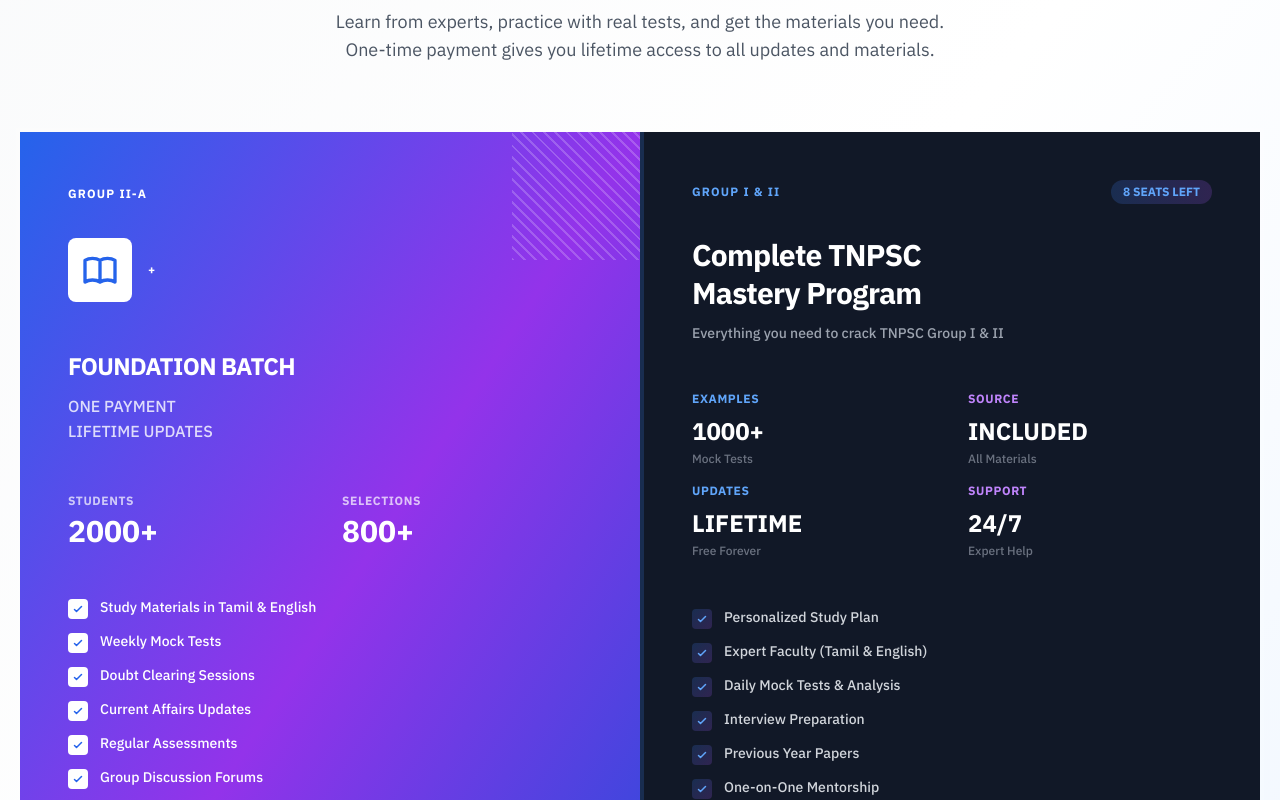
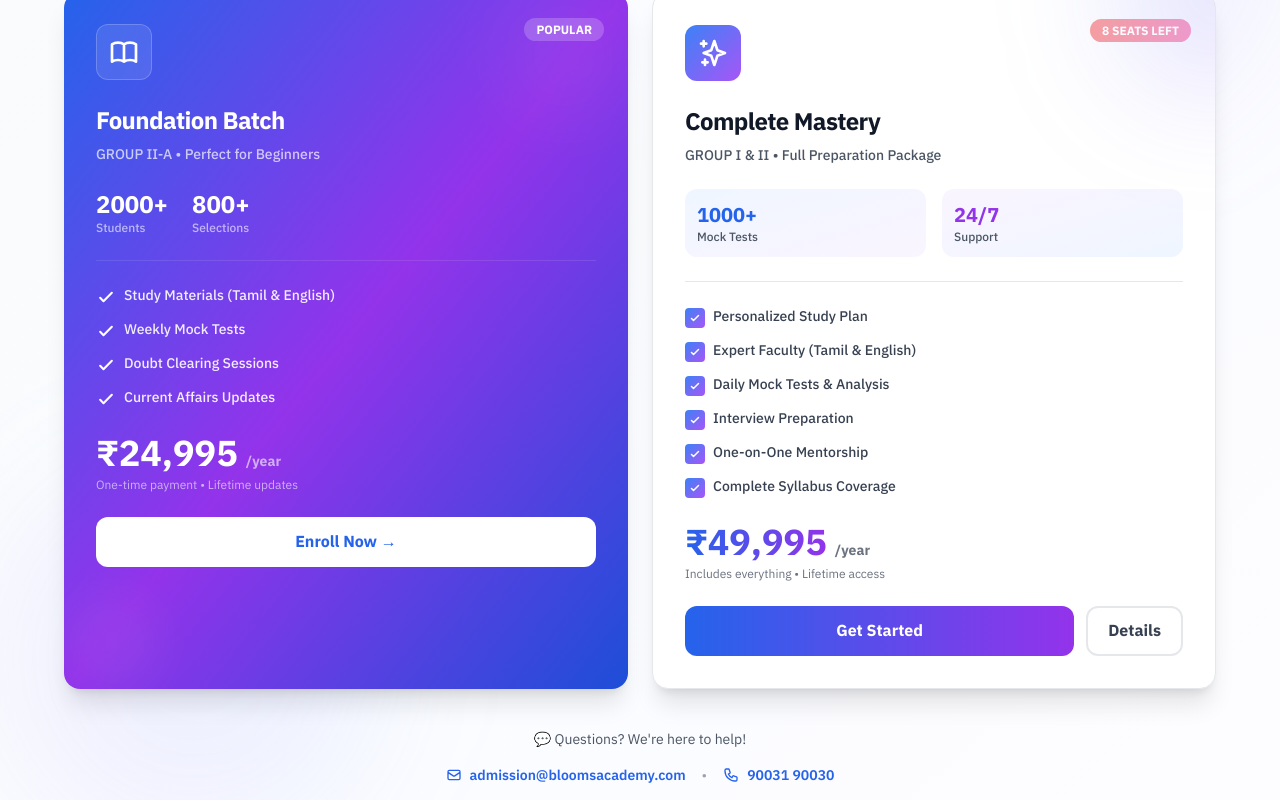
Before and after one commit to Dharshaneshwaran/Bloomes-IAS-Academy, a Next.js app: page / in a window 1280 px wide. Shown: the part 2220-3020 px from the top of the page. Built offline with nearby package versions, Linux system fonts and the light colour scheme; a web font is replaced by a local one.

Commit message:
Redesign PricingCards: balanced sizes, modern cards with creative animations

```diff
--- a/src/components/modules/PricingCards.tsx
+++ b/src/components/modules/PricingCards.tsx
@@ -1,230 +1,238 @@
 'use client';
 
 import React from 'react';
+import { motion } from 'framer-motion';
 
 export default function PricingCards() {
   return (
-    <section className="py-20 bg-gradient-to-br from-gray-50 via-white to-blue-50 relative overflow-hidden">
-      {/* Diagonal stripe background pattern like Motion+ */}
-      <div className="absolute top-0 left-0 w-64 h-64 opacity-10">
-        <div className="absolute inset-0" style={{
-          backgroundImage: 'repeating-linear-gradient(45deg, #fff 0px, #fff 2px, transparent 2px, transparent 8px)',
-        }}></div>
-      </div>
+    <section className="py-16 bg-gradient-to-br from-gray-50 via-blue-50/30 to-purple-50/30 relative overflow-hidden">
+      {/* Animated Background Orbs */}
+      <div className="absolute top-0 right-0 w-96 h-96 bg-gradient-to-br from-blue-400/10 to-purple-400/10 rounded-full blur-3xl"></div>
+      <div className="absolute bottom-0 left-0 w-96 h-96 bg-gradient-to-tr from-purple-400/10 to-blue-400/10 rounded-full blur-3xl"></div>
 
-      <div className="container mx-auto px-4">
+      <div className="container mx-auto px-4 relative z-10">
         {/* Header */}
-        <div className="text-center mb-16">
-          <div className="inline-block bg-gradient-to-r from-blue-600 to-purple-600 text-white px-4 py-1.5 rounded-full text-xs font-bold tracking-wider mb-4">
+        <motion.div
+          initial={{ opacity: 0, y: 20 }}
+          whileInView={{ opacity: 1, y: 0 }}
+          viewport={{ once: true }}
+          className="text-center mb-12"
+        >
+          <div className="inline-flex items-center gap-2 bg-gradient-to-r from-blue-600 to-purple-600 text-white px-5 py-2 rounded-full text-xs font-bold tracking-wider mb-4 shadow-lg">
+            <span className="w-2 h-2 bg-white rounded-full animate-pulse"></span>
             BLOOMS+ COURSES
           </div>
-          <h2 className="text-5xl md:text-6xl font-black text-gray-900 mb-4 tracking-tight">
-            Master TNPSC with
-            <br />
-            <span className="bg-gradient-to-r from-blue-600 to-purple-600 bg-clip-text text-transparent">Blooms Academy+</span>
+          <h2 className="text-4xl md:text-5xl font-black text-gray-900 mb-3 tracking-tight">
+            Choose Your <span className="bg-gradient-to-r from-blue-600 via-purple-600 to-blue-700 bg-clip-text text-transparent">Success Path</span>
           </h2>
-          <p className="text-gray-600 text-lg max-w-3xl mx-auto">
-            Learn from experts, practice with real tests, and get the materials you need.
-            <br />
-            One-time payment gives you lifetime access to all updates and materials.
+          <p className="text-gray-600 text-base max-w-2xl mx-auto">
+            Flexible plans designed for TNPSC aspirants at every stage
           </p>
-        </div>
+        </motion.div>
 
         {/* Cards Container */}
-        <div className="grid grid-cols-1 lg:grid-cols-2 gap-0 max-w-7xl mx-auto border-4 border-white/10">
+        <div className="grid grid-cols-1 lg:grid-cols-2 gap-6 max-w-6xl mx-auto">
 
-          {/* LEFT CARD - Blue-Purple Bold Card */}
-          <div className="bg-gradient-to-br from-blue-600 via-purple-600 to-blue-700 p-12 relative overflow-hidden">
-            {/* Diagonal stripes */}
-            <div className="absolute top-0 right-0 w-32 h-32 opacity-20">
-              <div className="absolute inset-0" style={{
-                backgroundImage: 'repeating-linear-gradient(45deg, #fff 0px, #fff 2px, transparent 2px, transparent 8px)',
-              }}></div>
-            </div>
+          {/* LEFT CARD - Foundation Batch */}
+          <motion.div
+            initial={{ opacity: 0, x: -30 }}
+            whileInView={{ opacity: 1, x: 0 }}
+            viewport={{ once: true }}
+            transition={{ delay: 0.1 }}
+            className="group relative bg-gradient-to-br from-blue-600 via-purple-600 to-blue-700 p-8 rounded-2xl overflow-hidden shadow-xl hover:shadow-2xl transition-all duration-300"
+          >
+            {/* Floating shapes */}
+            <div className="absolute top-0 right-0 w-32 h-32 bg-white/5 rounded-full blur-2xl group-hover:scale-150 transition-transform duration-700"></div>
+            <div className="absolute bottom-0 left-0 w-24 h-24 bg-white/5 rounded-full blur-xl"></div>
 
-            {/* Badge */}
-            <div className="mb-8">
-              <span className="text-white text-xs font-bold tracking-widest">GROUP II-A</span>
+            {/* Popular Badge */}
+            <div className="absolute top-6 right-6">
+              <span className="bg-white/20 backdrop-blur-sm text-white px-3 py-1 rounded-full text-xs font-bold">
+                POPULAR
+              </span>
             </div>
 
             {/* Icon */}
-            <div className="mb-12 flex items-center gap-4">
-              <div className="w-16 h-16 bg-white rounded-lg flex items-center justify-center">
-                <svg className="w-10 h-10 text-blue-600" fill="none" viewBox="0 0 24 24" stroke="currentColor">
+            <div className="mb-6">
+              <div className="w-14 h-14 bg-white/10 backdrop-blur-md rounded-xl flex items-center justify-center border border-white/20">
+                <svg className="w-8 h-8 text-white" fill="none" viewBox="0 0 24 24" stroke="currentColor">
                   <path strokeLinecap="round" strokeLinejoin="round" strokeWidth={2} d="M12 6.253v13m0-13C10.832 5.477 9.246 5 7.5 5S4.168 5.477 3 6.253v13C4.168 18.477 5.754 18 7.5 18s3.332.477 4.5 1.253m0-13C13.168 5.477 14.754 5 16.5 5c1.747 0 3.332.477 4.5 1.253v13C19.832 18.477 18.247 18 16.5 18c-1.746 0-3.332.477-4.5 1.253" />
                 </svg>
               </div>
-              <div className="text-white text-xs font-bold tracking-wider">+</div>
             </div>
 
             {/* Title */}
-            <div className="mb-12">
-              <h3 className="text-white text-2xl font-black mb-3 tracking-tight">
-                FOUNDATION BATCH
+            <div className="mb-6">
+              <h3 className="text-white text-2xl font-black mb-2 tracking-tight">
+                Foundation Batch
               </h3>
-              <p className="text-white/80 font-medium">
-                ONE PAYMENT
-                <br />
-                LIFETIME UPDATES
+              <p className="text-white/70 text-sm font-medium">
+                GROUP II-A • Perfect for Beginners
               </p>
             </div>
 
-            {/* Stats Grid */}
-            <div className="grid grid-cols-2 gap-6 mb-12">
+            {/* Stats */}
+            <div className="flex gap-6 mb-6 pb-6 border-b border-white/10">
               <div>
-                <div className="text-xs text-white/70 font-bold tracking-wider mb-1">STUDENTS</div>
-                <div className="text-white text-3xl font-black">2000+</div>
+                <div className="text-white text-2xl font-black">2000+</div>
+                <div className="text-white/60 text-xs font-medium">Students</div>
               </div>
               <div>
-                <div className="text-xs text-white/70 font-bold tracking-wider mb-1">SELECTIONS</div>
-                <div className="text-white text-3xl font-black">800+</div>
+                <div className="text-white text-2xl font-black">800+</div>
+                <div className="text-white/60 text-xs font-medium">Selections</div>
               </div>
             </div>
 
-            {/* Features List */}
-            <div className="space-y-3 mb-12">
+            {/* Features */}
+            <div className="space-y-3 mb-6">
               {[
-                'Study Materials in Tamil & English',
+                'Study Materials (Tamil & English)',
                 'Weekly Mock Tests',
                 'Doubt Clearing Sessions',
-                'Current Affairs Updates',
-                'Regular Assessments',
-                'Group Discussion Forums'
+                'Current Affairs Updates'
               ].map((feature, i) => (
-                <div key={i} className="flex items-start gap-3">
-                  <div className="w-5 h-5 bg-white rounded flex items-center justify-center flex-shrink-0 mt-0.5">
-                    <svg className="w-3 h-3 text-blue-600" fill="none" viewBox="0 0 24 24" stroke="currentColor">
-                      <path strokeLinecap="round" strokeLinejoin="round" strokeWidth={3} d="M5 13l4 4L19 7" />
-                    </svg>
-                  </div>
-                  <span className="text-white font-medium text-sm">{feature}</span>
+                <div key={i} className="flex items-start gap-2">
+                  <svg className="w-5 h-5 text-white flex-shrink-0 mt-0.5" fill="none" viewBox="0 0 24 24" stroke="currentColor">
+                    <path strokeLinecap="round" strokeLinejoin="round" strokeWidth={2.5} d="M5 13l4 4L19 7" />
+                  </svg>
+                  <span className="text-white/90 text-sm font-medium">{feature}</span>
                 </div>
               ))}
             </div>
 
             {/* Price */}
-            <div className="mb-8">
+            <div className="mb-6">
               <div className="flex items-baseline gap-2">
-                <span className="text-5xl font-black text-white">₹24,995</span>
-                <span className="text-white/70 font-bold">/year</span>
+                <span className="text-4xl font-black text-white">₹24,995</span>
+                <span className="text-white/60 font-bold text-sm">/year</span>
               </div>
+              <p className="text-white/60 text-xs mt-1">One-time payment • Lifetime updates</p>
             </div>
 
             {/* Button */}
-            <button className="w-full bg-white text-blue-600 font-black py-4 px-8 text-lg tracking-wider hover:bg-blue-50 transition-all duration-200 border-2 border-white hover:shadow-xl">
-              ENROLL NOW →
+            <button className="w-full bg-white text-blue-600 font-bold py-3 px-6 rounded-xl hover:bg-blue-50 transition-all duration-200 transform hover:scale-[1.02] hover:shadow-lg">
+              Enroll Now →
             </button>
-          </div>
+          </motion.div>
 
-          {/* RIGHT CARD - Dark Bold Card */}
-          <div className="bg-gray-900 p-12 relative overflow-hidden border-l-4 border-blue-500/20">
-            {/* Diagonal stripes */}
-            <div className="absolute bottom-0 left-0 w-48 h-48 opacity-5">
-              <div className="absolute inset-0" style={{
-                backgroundImage: 'repeating-linear-gradient(45deg, #fff 0px, #fff 2px, transparent 2px, transparent 8px)',
-              }}></div>
-            </div>
+          {/* RIGHT CARD - Complete Program */}
+          <motion.div
+            initial={{ opacity: 0, x: 30 }}
+            whileInView={{ opacity: 1, x: 0 }}
+            viewport={{ once: true }}
+            transition={{ delay: 0.2 }}
+            className="group relative bg-white p-8 rounded-2xl overflow-hidden shadow-xl hover:shadow-2xl transition-all duration-300 border border-gray-200"
+          >
+            {/* Gradient Glow */}
+            <div className="absolute -top-24 -right-24 w-48 h-48 bg-gradient-to-br from-blue-500/20 to-purple-500/20 rounded-full blur-3xl group-hover:scale-150 transition-transform duration-700"></div>
 
-            {/* Badge */}
-            <div className="mb-8 flex items-center justify-between">
-              <span className="text-blue-400 text-xs font-bold tracking-widest">GROUP I & II</span>
-              <span className="bg-gradient-to-r from-blue-500/20 to-purple-500/20 text-blue-400 px-3 py-1 rounded-full text-xs font-bold">
+            {/* Limited Seats Badge */}
+            <div className="absolute top-6 right-6">
+              <span className="bg-gradient-to-r from-red-500 to-pink-500 text-white px-3 py-1 rounded-full text-xs font-bold animate-pulse">
                 8 SEATS LEFT
               </span>
             </div>
 
+            {/* Icon */}
+            <div className="mb-6">
+              <div className="w-14 h-14 bg-gradient-to-br from-blue-500 to-purple-500 rounded-xl flex items-center justify-center">
+                <svg className="w-8 h-8 text-white" fill="none" viewBox="0 0 24 24" stroke="currentColor">
+                  <path strokeLinecap="round" strokeLinejoin="round" strokeWidth={2} d="M5 3v4M3 5h4M6 17v4m-2-2h4m5-16l2.286 6.857L21 12l-5.714 2.143L13 21l-2.286-6.857L5 12l5.714-2.143L13 3z" />
+                </svg>
+              </div>
+            </div>
+
             {/* Title */}
-            <div className="mb-12">
-              <h3 className="text-white text-3xl font-black mb-3 tracking-tight leading-tight">
-                Complete TNPSC
-                <br />
-                Mastery Program
+            <div className="mb-6">
+              <h3 className="text-gray-900 text-2xl font-black mb-2 tracking-tight">
+                Complete Mastery
               </h3>
-              <p className="text-gray-400 font-medium text-sm">
-                Everything you need to crack TNPSC Group I & II
+              <p className="text-gray-600 text-sm font-medium">
+                GROUP I & II • Full Preparation Package
               </p>
             </div>
 
-            {/* Features Grid */}
-            <div className="grid grid-cols-2 gap-x-8 gap-y-4 mb-12">
-              <div>
-                <div className="text-blue-400 text-xs font-bold tracking-wider mb-2">EXAMPLES</div>
-                <div className="text-white text-2xl font-black">1000+</div>
-                <div className="text-gray-500 text-xs font-medium mt-1">Mock Tests</div>
+            {/* Feature Grid */}
+            <div className="grid grid-cols-2 gap-4 mb-6 pb-6 border-b border-gray-200">
+              <div className="bg-gradient-to-br from-blue-50 to-purple-50 p-3 rounded-xl">
+                <div className="text-blue-600 text-xl font-black">1000+</div>
+                <div className="text-gray-600 text-xs font-medium">Mock Tests</div>
               </div>
-              <div>
-                <div className="text-purple-400 text-xs font-bold tracking-wider mb-2">SOURCE</div>
-                <div className="text-white text-2xl font-black">INCLUDED</div>
-                <div className="text-gray-500 text-xs font-medium mt-1">All Materials</div>
-              </div>
-              <div>
-                <div className="text-blue-400 text-xs font-bold tracking-wider mb-2">UPDATES</div>
-                <div className="text-white text-2xl font-black">LIFETIME</div>
-                <div className="text-gray-500 text-xs font-medium mt-1">Free Forever</div>
-              </div>
-              <div>
-                <div className="text-purple-400 text-xs font-bold tracking-wider mb-2">SUPPORT</div>
-                <div className="text-white text-2xl font-black">24/7</div>
-                <div className="text-gray-500 text-xs font-medium mt-1">Expert Help</div>
+              <div className="bg-gradient-to-br from-purple-50 to-blue-50 p-3 rounded-xl">
+                <div className="text-purple-600 text-xl font-black">24/7</div>
+                <div className="text-gray-600 text-xs font-medium">Support</div>
               </div>
             </div>
 
-            {/* Feature Checklist */}
-            <div className="space-y-3 mb-12">
+            {/* Features */}
+            <div className="space-y-3 mb-6">
               {[
                 'Personalized Study Plan',
                 'Expert Faculty (Tamil & English)',
                 'Daily Mock Tests & Analysis',
                 'Interview Preparation',
-                'Previous Year Papers',
                 'One-on-One Mentorship',
-                'Complete Syllabus Coverage',
-                '24/7 Doubt Resolution'
+                'Complete Syllabus Coverage'
               ].map((feature, i) => (
-                <div key={i} className="flex items-start gap-3">
-                  <div className="w-5 h-5 bg-gradient-to-br from-blue-500/20 to-purple-500/20 rounded flex items-center justify-center flex-shrink-0 mt-0.5">
-                    <svg className="w-3 h-3 text-blue-400" fill="none" viewBox="0 0 24 24" stroke="currentColor">
+                <div key={i} className="flex items-start gap-2">
+                  <div className="w-5 h-5 bg-gradient-to-br from-blue-500 to-purple-500 rounded flex items-center justify-center flex-shrink-0 mt-0.5">
+                    <svg className="w-3 h-3 text-white" fill="none" viewBox="0 0 24 24" stroke="currentColor">
                       <path strokeLinecap="round" strokeLinejoin="round" strokeWidth={3} d="M5 13l4 4L19 7" />
                     </svg>
                   </div>
-                  <span className="text-gray-300 font-medium text-sm">{feature}</span>
+                  <span className="text-gray-700 text-sm font-medium">{feature}</span>
                 </div>
               ))}
             </div>
 
             {/* Price */}
-            <div className="mb-8">
+            <div className="mb-6">
               <div className="flex items-baseline gap-2">
-                <span className="text-5xl font-black text-white">₹49,995</span>
-                <span className="text-gray-400 font-bold">/year</span>
+                <span className="text-4xl font-black bg-gradient-to-r from-blue-600 to-purple-600 bg-clip-text text-transparent">₹49,995</span>
+                <span className="text-gray-500 font-bold text-sm">/year</span>
               </div>
+              <p className="text-gray-500 text-xs mt-1">Includes everything • Lifetime access</p>
             </div>
 
             {/* Buttons */}
-            <div className="flex gap-4">
-              <button className="flex-1 bg-gradient-to-r from-blue-600 to-purple-600 text-white font-black py-4 px-6 text-base tracking-wider hover:from-blue-700 hover:to-purple-700 transition-all duration-200">
-                GET BLOOMS+
+            <div className="flex gap-3">
+              <button className="flex-1 bg-gradient-to-r from-blue-600 to-purple-600 text-white font-bold py-3 px-6 rounded-xl hover:from-blue-700 hover:to-purple-700 transition-all duration-200 transform hover:scale-[1.02] hover:shadow-lg">
+                Get Started
               </button>
-              <button className="px-6 border-2 border-white/20 text-white font-bold hover:border-blue-400 hover:text-blue-400 transition-all duration-200">
-                SIGN IN
+              <button className="px-5 border-2 border-gray-200 text-gray-700 font-bold rounded-xl hover:border-blue-400 hover:text-blue-600 hover:bg-blue-50 transition-all duration-200">
+                Details
               </button>
             </div>
-          </div>
+          </motion.div>
         </div>
 
-        {/* Bottom Note */}
-        <div className="text-center mt-12">
-          <p className="text-gray-500 text-sm">
-            Questions? Contact us at{' '}
-            <a href="mailto:admission@bloomsacademy.com" className="text-blue-600 hover:underline font-bold">
+        {/* Bottom Info */}
+        <motion.div
+          initial={{ opacity: 0 }}
+          whileInView={{ opacity: 1 }}
+          viewport={{ once: true }}
+          transition={{ delay: 0.3 }}
+          className="text-center mt-10"
+        >
+          <p className="text-gray-600 text-sm mb-4">
+            💬 Questions? We're here to help!
+          </p>
+          <div className="flex flex-wrap items-center justify-center gap-4 text-sm">
+            <a href="mailto:admission@bloomsacademy.com" className="flex items-center gap-2 text-blue-600 hover:text-purple-600 font-semibold transition-colors">
+              <svg className="w-4 h-4" fill="none" viewBox="0 0 24 24" stroke="currentColor">
+                <path strokeLinecap="round" strokeLinejoin="round" strokeWidth={2} d="M3 8l7.89 5.26a2 2 0 002.22 0L21 8M5 19h14a2 2 0 002-2V7a2 2 0 00-2-2H5a2 2 0 00-2 2v10a2 2 0 002 2z" />
+              </svg>
               admission@bloomsacademy.com
             </a>
-            {' '}or call{' '}
-            <a href="tel:9003190030" className="text-blue-600 hover:underline font-bold">
+            <span className="text-gray-400">•</span>
+            <a href="tel:9003190030" className="flex items-center gap-2 text-blue-600 hover:text-purple-600 font-semibold transition-colors">
+              <svg className="w-4 h-4" fill="none" viewBox="0 0 24 24" stroke="currentColor">
+                <path strokeLinecap="round" strokeLinejoin="round" strokeWidth={2} d="M3 5a2 2 0 012-2h3.28a1 1 0 01.948.684l1.498 4.493a1 1 0 01-.502 1.21l-2.257 1.13a11.042 11.042 0 005.516 5.516l1.13-2.257a1 1 0 011.21-.502l4.493 1.498a1 1 0 01.684.949V19a2 2 0 01-2 2h-1C9.716 21 3 14.284 3 6V5z" />
+              </svg>
               90031 90030
             </a>
-          </p>
-        </div>
+          </div>
+        </motion.div>
       </div>
     </section>
   );
```
